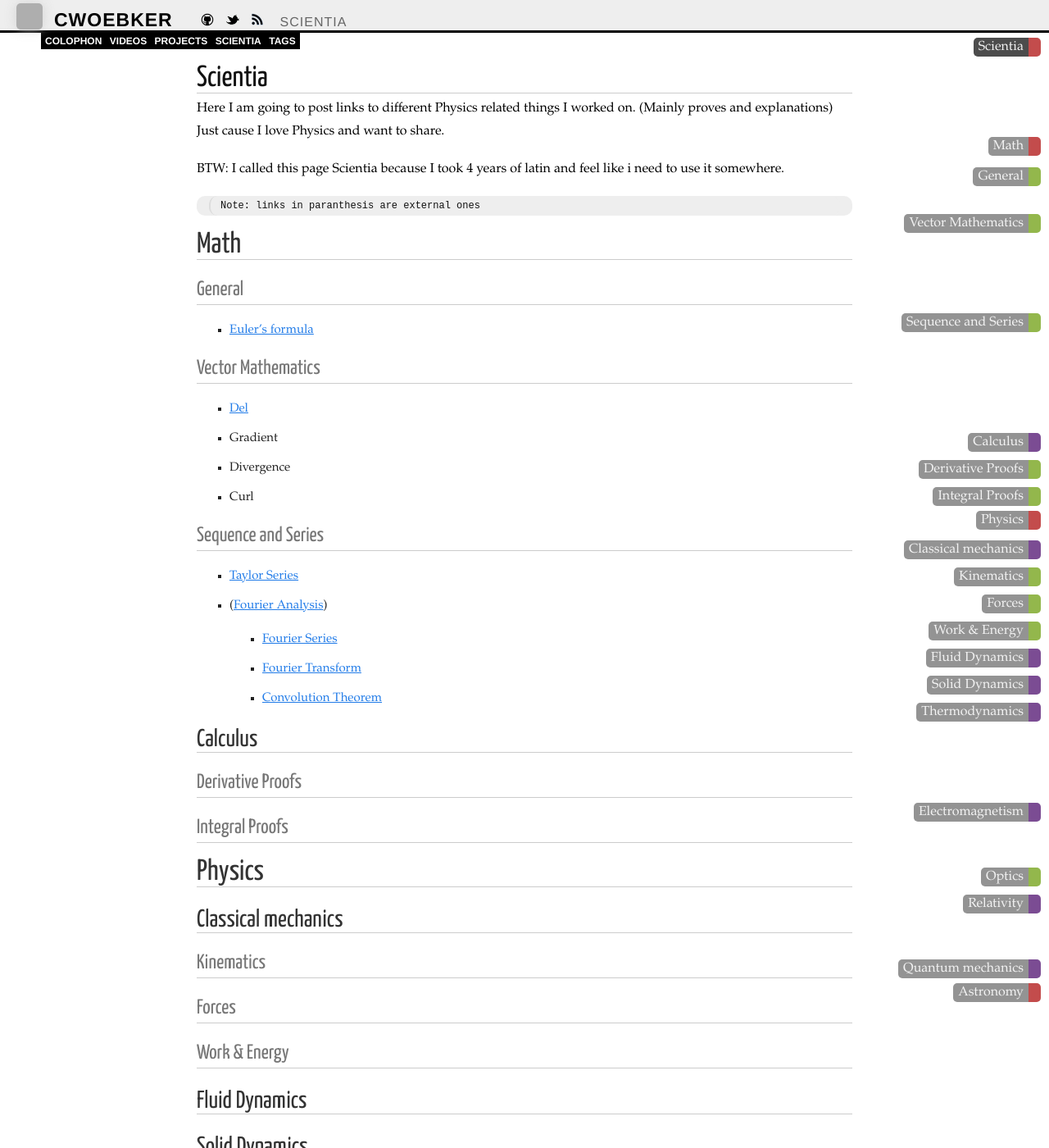
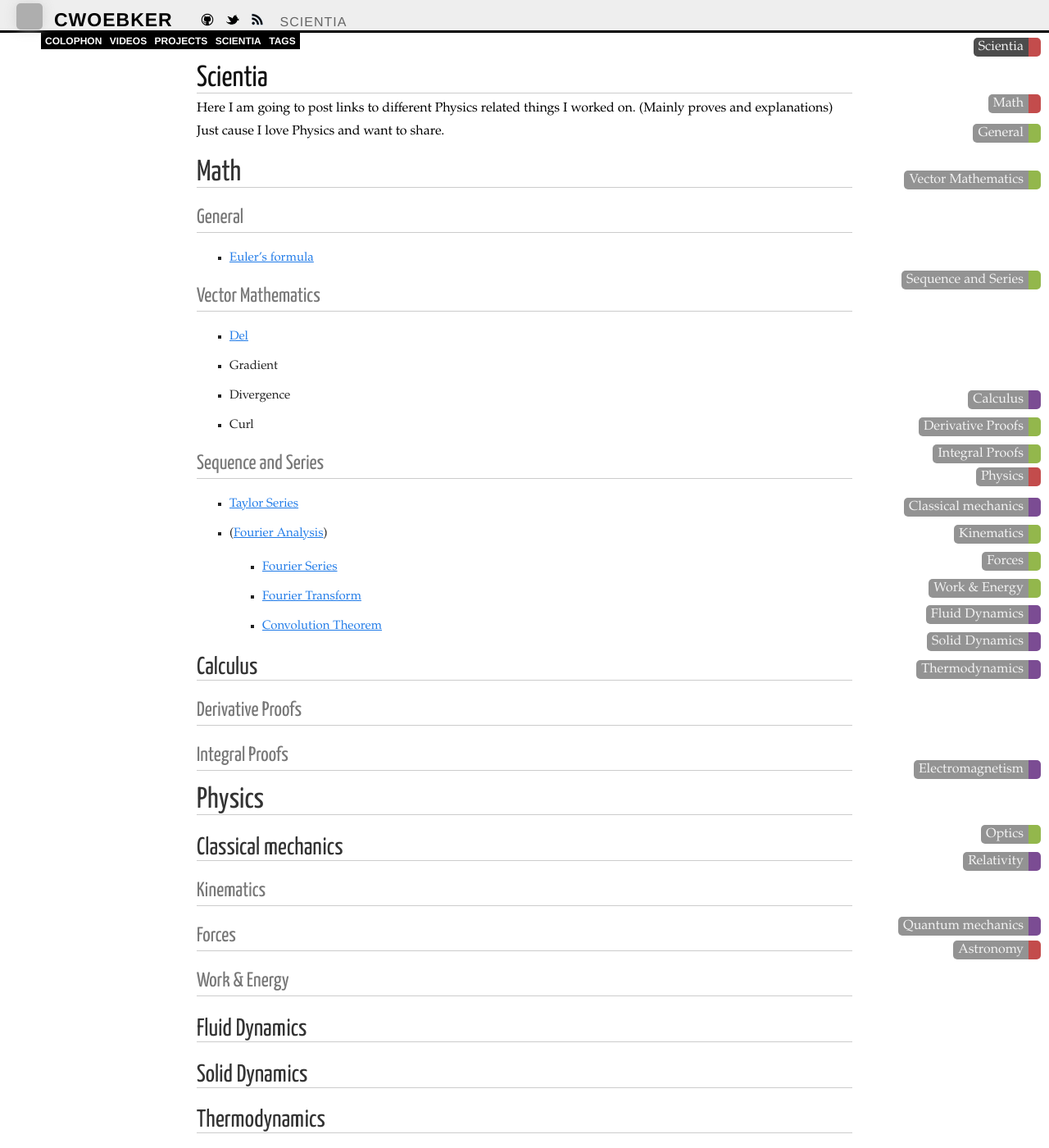
Before and after one commit to cwoebker/.com, a Jekyll site: the page built from scientia/index.markdown, in a window 1280 px wide and 1400 px high. Shown: the whole window at 82% size. Built offline with Jekyll 4.4.1, drawn with Linux system fonts in a browser that asks for light colours; Markdown is read by kramdown in place of the engine named in the settings; grey boxes are pictures that could not be loaded.

Commit message:
removed sopa grass routes iframe

```diff
--- a/_layouts/default.html
+++ b/_layouts/default.html
@@ -192,9 +192,9 @@
 
 {{ content }}
 
-<div id="sopa">
+<!--<div id="sopa">
 <iframe src="http://grassroutes.us/campaigns/2/iframe" width="100%" height="100%"></iframe>
-</div>
+</div>-->
 
 </body>
 </html>
--- a/scientia/index.markdown
+++ b/scientia/index.markdown
@@ -5,10 +5,6 @@ external: [flexnav]
 ---
 
 Here I am going to post links to different Physics related things I worked on. (Mainly proves and explanations) Just cause I love Physics and want to share.
-
-BTW: I called this page Scientia because I took 4 years of latin and feel like i need to use it somewhere.
-
-    Note: links in paranthesis are external ones
 
 # Math
 
```
Also changed, not shown: other parts of scientia/index.markdown (+1 -1 lines), scientia/physics/eandm/capacitance.md (+2 -2 lines).
